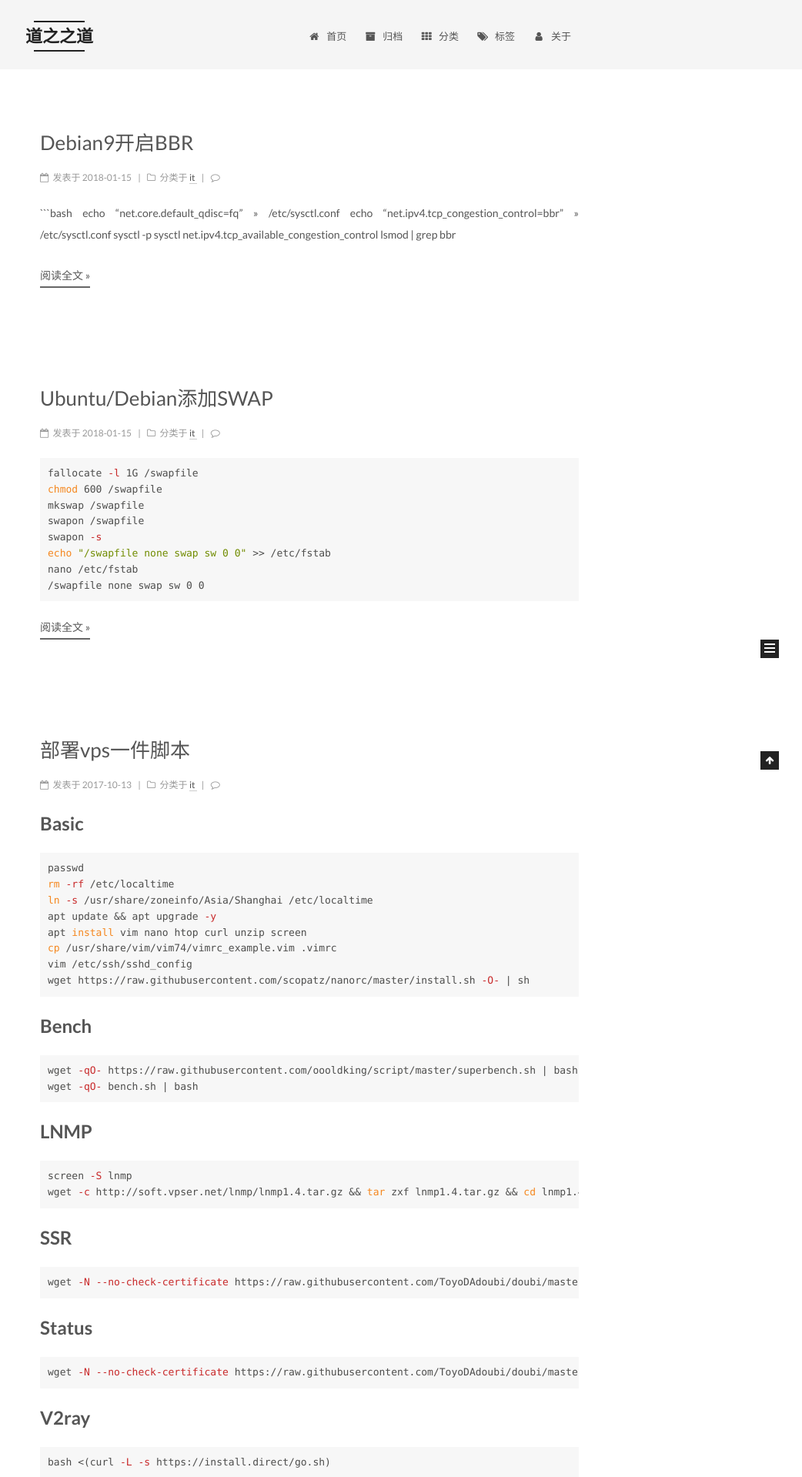
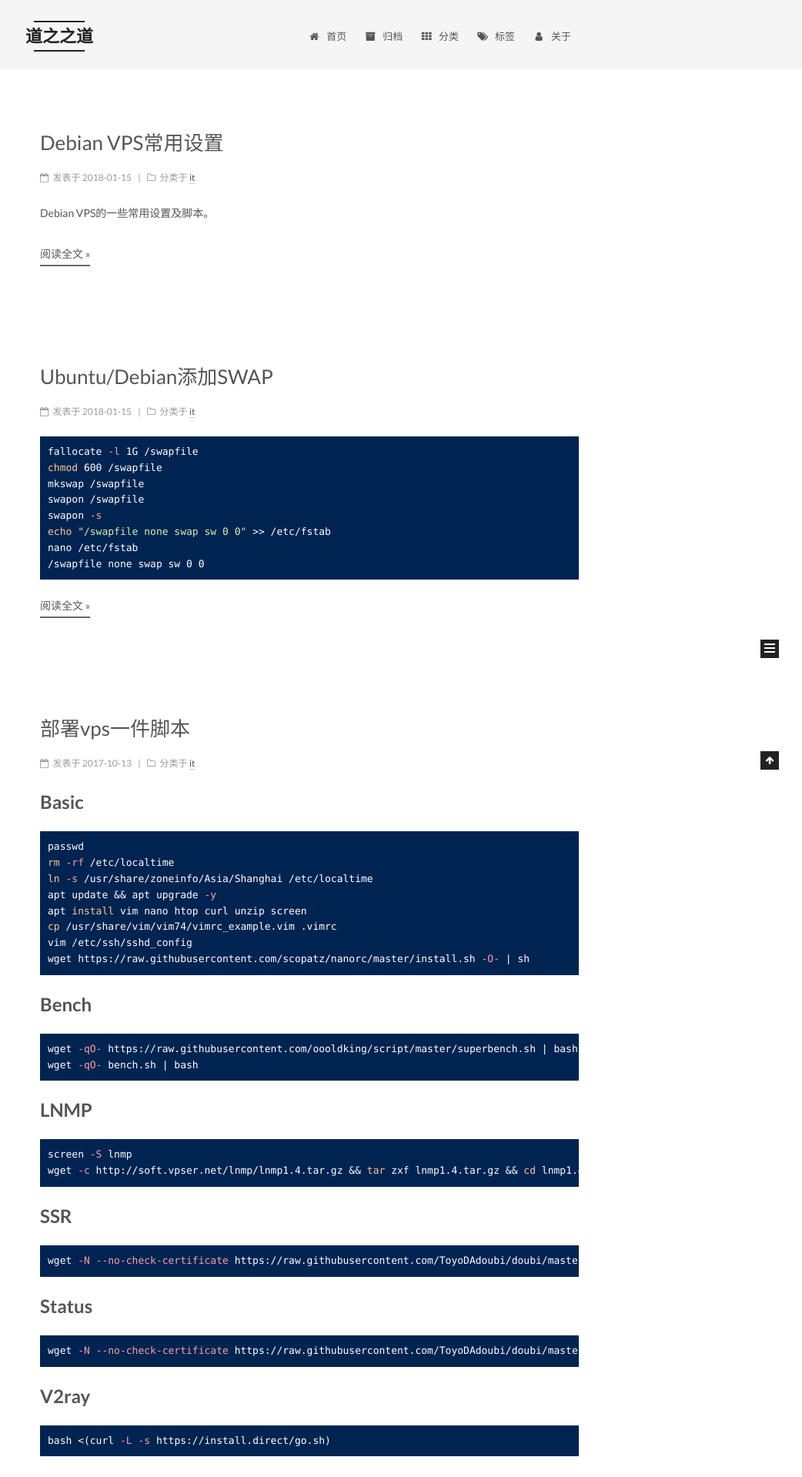
Before and after one commit to xiaolugo/xiaolugo.github.io, a Jekyll site: the page built from index.html, in a window 1280 px wide. Shown: the top 1919 px of the page at 77% size, without its empty margins (238-1280 px from the left). Built offline with Jekyll 4.4.1, drawn with Linux system fonts in a browser that asks for light colours; the list of posts is cut into pages by our own code; comment, search, counter and statistics services are not loaded.

Commit message:
update post

````diff
--- a/_config.yml
+++ b/_config.yml
@@ -78,7 +78,7 @@ plugins:
 favicon: /assets/favicon.ico
 
 # Set default keywords (Use a comma to separate)
-keywords: "Jekyll, NexT"
+keywords: "vps, linux"
 
 # Set rss to false to disable feed link.
 # Leave rss as empty to use site's feed link.
@@ -217,6 +217,7 @@ font:
 social:
   GitHub: https://github.com/xiaolugo
   Twitter: https://twitter.com/gudaozhi
+  facebook: https://www.facebook.com/xiaolugo
 
 # Social Links Icons
 # Icon Mapping:
@@ -230,6 +231,7 @@ social_icons:
   GitHub: github
   Twitter: twitter
   Weibo: weibo
+  facebook: facebook
 
 
 # Sidebar Avatar
@@ -305,7 +307,7 @@ excerpt_description: true
 # Automatically Excerpt. Not recommend.
 # Please use <!-- more --> in the post to control excerpt accurately.
 auto_excerpt:
-  enable: true
+  enable: false
   length: 150
 
 # Post meta display settings
@@ -354,7 +356,7 @@ custom_logo:
 # Available value:
 #    normal | night | night eighties | night blue | night bright
 # https://github.com/chriskempson/tomorrow-theme
-highlight_theme: normal
+highlight_theme: night blue
 
 
 # ---------------------------------------------------------------
@@ -381,7 +383,7 @@ han: false
 
 # Disqus
 disqus:
-  enable: true
+  enable: false
   shortname: gxlgit
   count: true
   # hide comments (visitors need to click to load the comments)
--- a/_posts/2018-01-15-debian9-开启bbr.md
+++ b/_posts/2018-01-15-debian-vps.md
@@ -1,10 +1,12 @@
 ---
-title: Debian9开启BBR
+title: Debian VPS常用设置
 layout: post
 tags:
-  - bbr
+  - debian
 category: it
 ---
+<!-- more -->Debian VPS的一些常用设置及脚本。
+
 ```bash
 echo "net.core.default_qdisc=fq" >> /etc/sysctl.conf
 echo "net.ipv4.tcp_congestion_control=bbr" >> /etc/sysctl.conf
````
Also changed, not shown: _posts/2017-10-13-部署vps一件脚本.md (+2 -0 lines).
